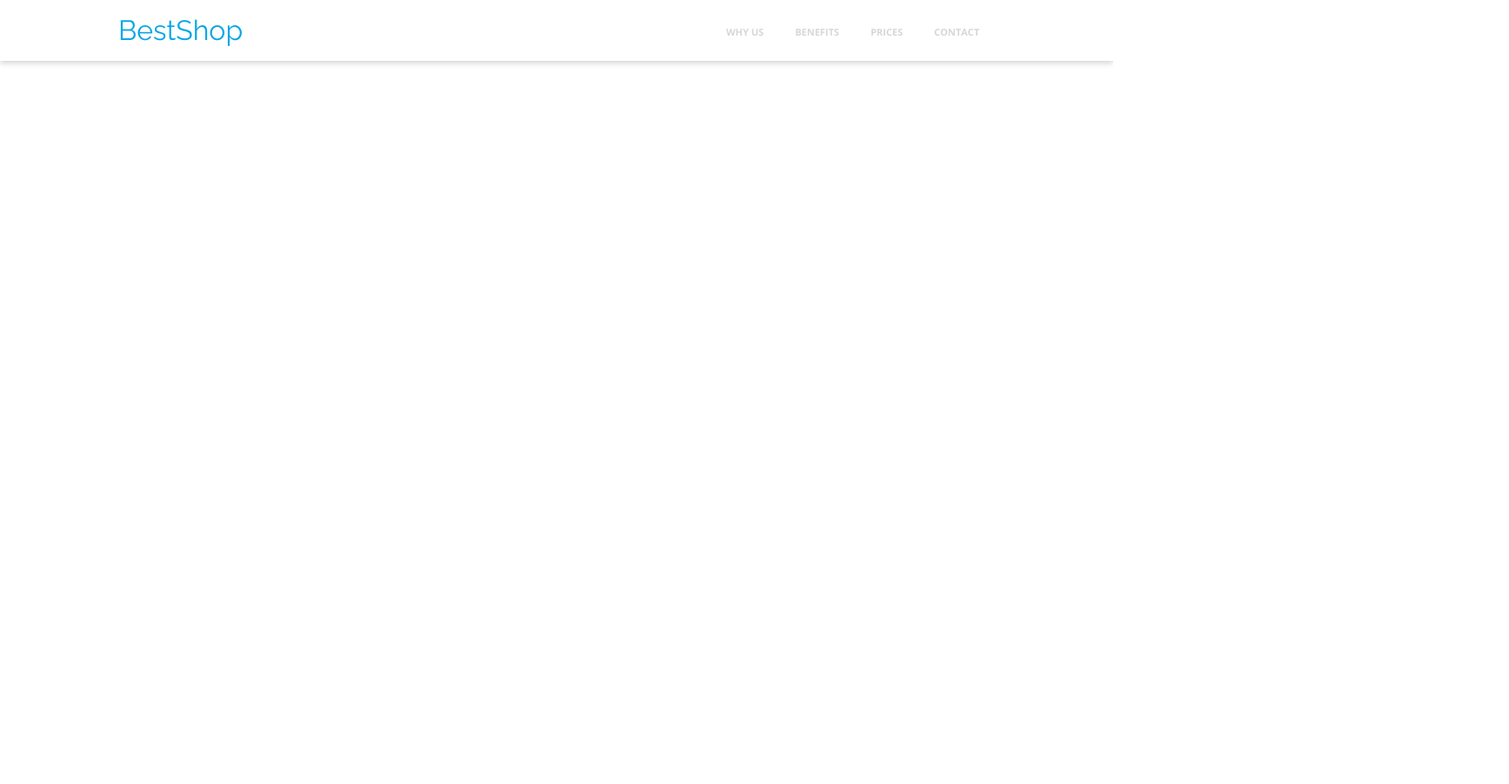
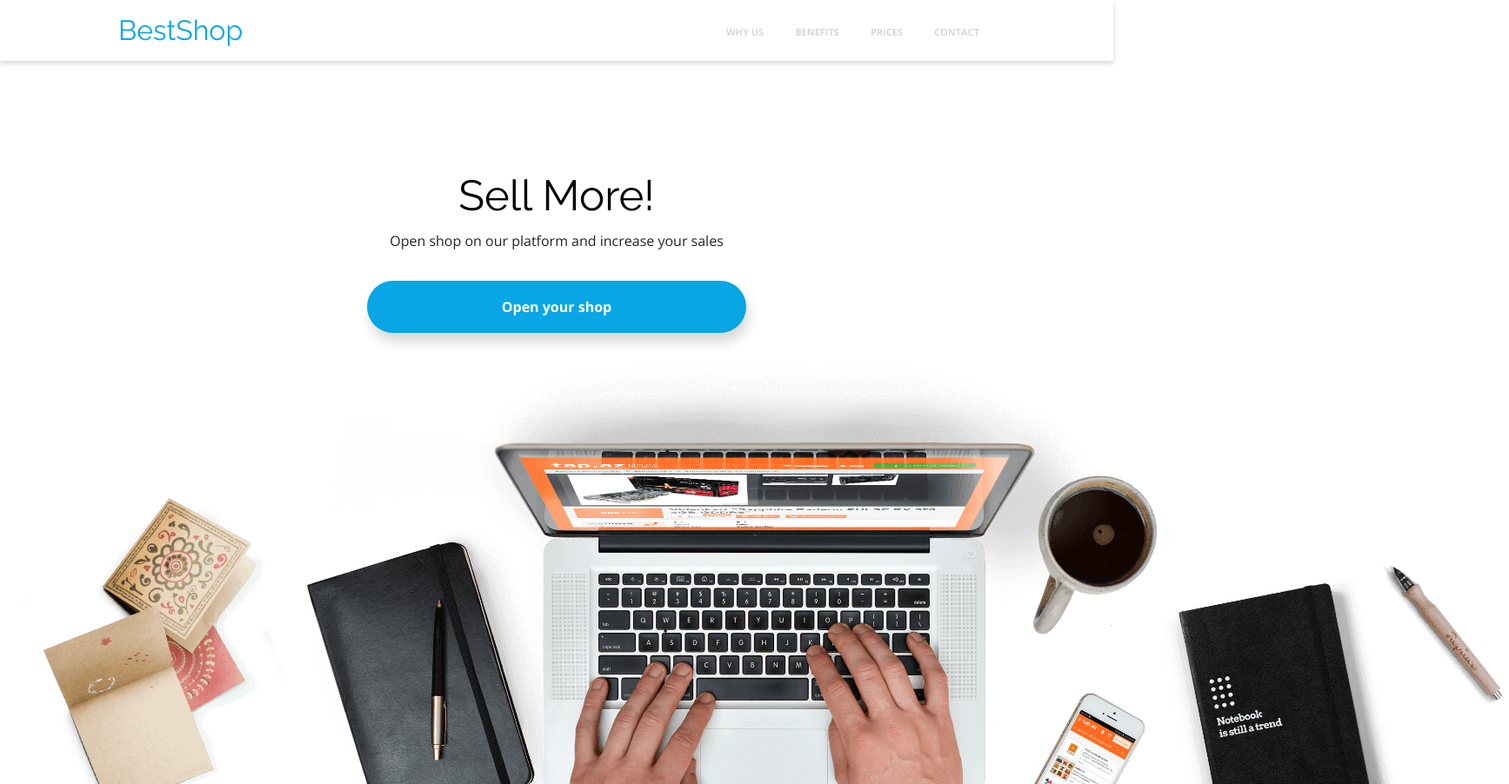
Before and after one commit to Michiyor/warsztat15.01, a plain HTML site: page best-shop.html in a window 1280 px wide. Shown: the whole page at 87% size, 1735 px wide, since content can reach past the window. Before the commit the page ends 800 px from the top, so only its background shows below. Drawn offline with nearby package versions, Linux system fonts and the light colour scheme.

Commit message:
hero i podstawy btn

```diff
--- a/best-shop.html
+++ b/best-shop.html
@@ -33,11 +33,17 @@
         </div>
 
     </header>
-    <div class="hero">
+    <section class="hero">
+        <div class="hero__div">
 
-
-
-    </div>
+            <h1 class="hero__title">Sell More!</h1>
+            <p class="hero__text">Open shop on our platform and increase your sales</p>
+            <a href="#" class="btn btn--primary btn--large">Open your shop</a>
+        </div>
+        <div class="hero__image">
+            <img src="assets/background.png" alt="computer">
+        </div>
+    </section>
 
 </div><!--  all-->
 
--- a/css/style.css
+++ b/css/style.css
@@ -78,3 +78,50 @@ html, body {
 }
 
 /*hero*/
+.hero{
+    display: flex;
+    flex-direction: column;
+    justify-content: center;
+}
+.hero__div{
+    margin-top: 130px;
+    text-align: center;
+}
+.hero__title{
+    font-size: 49px;
+    font-family: var(--font-raleway);
+    color: var(--black);
+}
+.hero__text{
+    font-family: var(--open-sans);
+    font-size: 16px;
+    margin-top: 20px;
+    margin-bottom: 38px;
+}
+
+.btn {
+    color: white;
+    font-weight: bold;
+    display: inline-block;
+    padding: 16px 65px;
+    border-radius: 40px;
+    border: none;
+    text-decoration: none;
+    font-family: var(--open-sans);
+}
+
+.btn--primary {
+    background-color: var(--blue);
+    border-radius: 40px;
+    box-shadow: 3px 10px 14px var(--grey);
+    font-size: 16px;
+}
+
+.btn--large {
+    padding: 22px 155px;
+}
+
+.hero__image{
+    width: 100%;
+    height: auto;
+}
```
